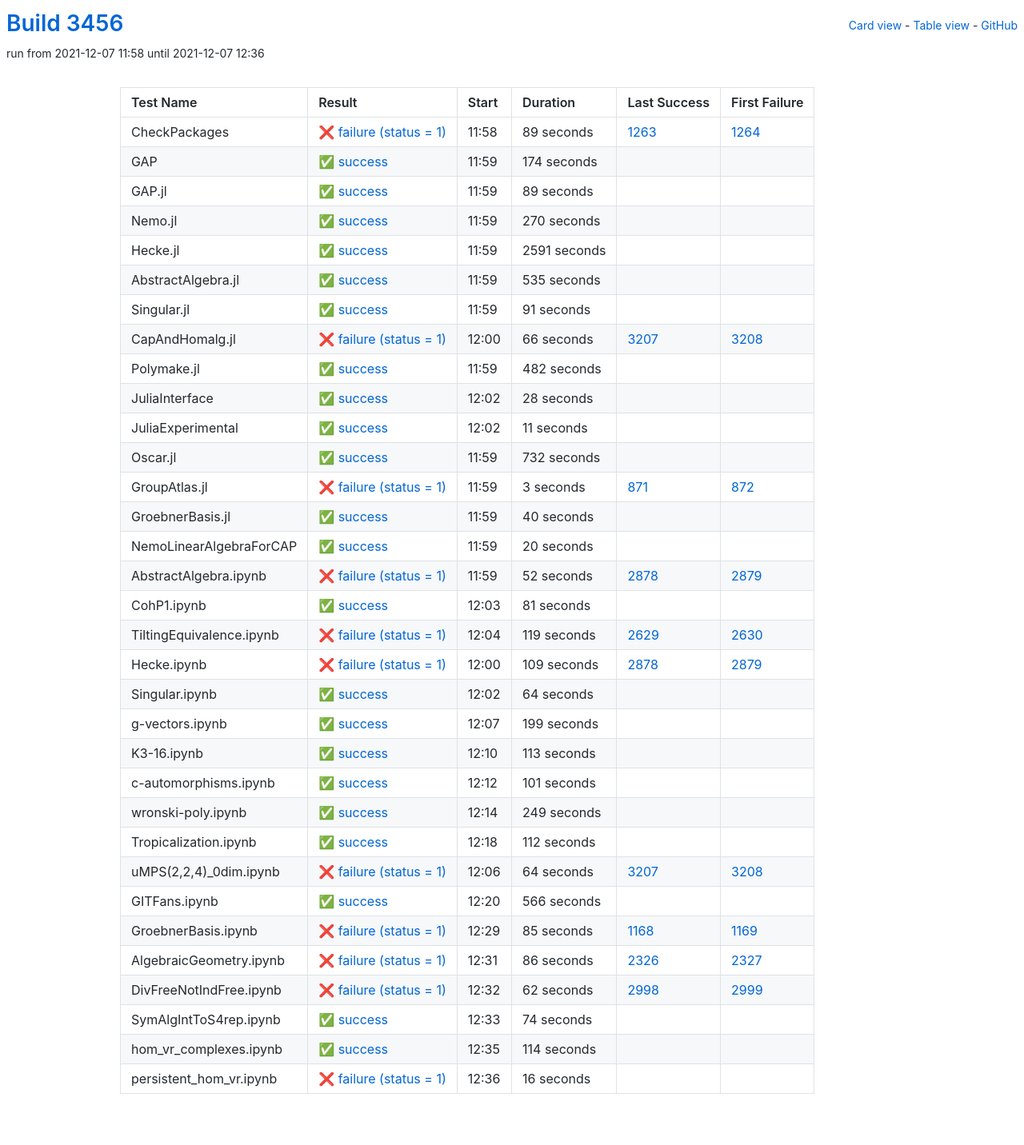
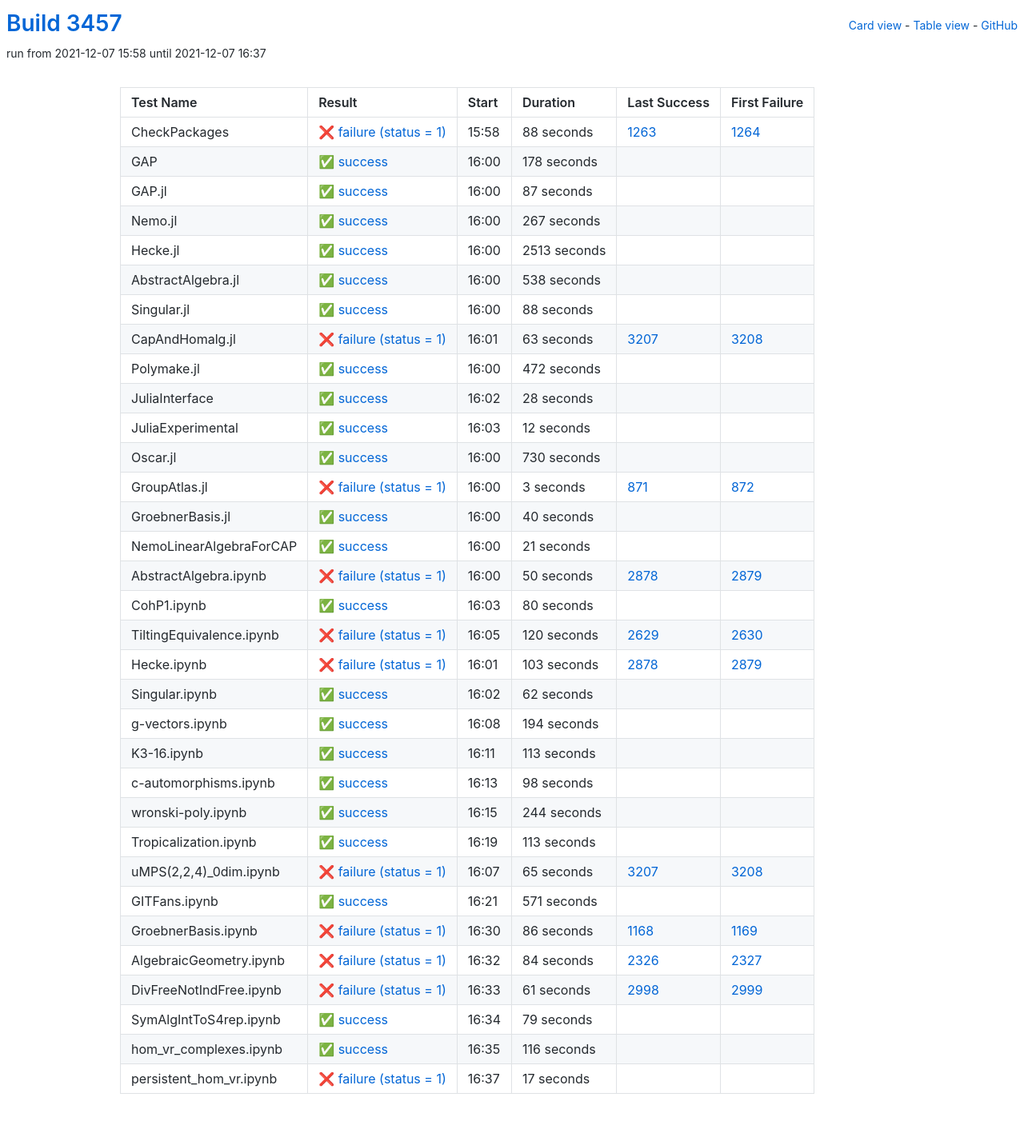
Before and after one commit to oscar-system/oscar-ci-status-stable, a Jekyll site: the page built from table.html, in a window 1280 px wide. Shown: the whole page at 80% size. Built offline with Jekyll 4.4.1, drawn with Linux system fonts in a browser that asks for light colours.

Commit message:
Build #3457

```diff
--- a/_data/ci.yml
+++ b/_data/ci.yml
@@ -1,6 +1,6 @@
 ---
-build: 3456
-build_url: https://oscarci.mathematik.uni-kl.de/job/oscar-stable/3456/
+build: 3457
+build_url: https://oscarci.mathematik.uni-kl.de/job/oscar-stable/3457/
 job: oscar-stable
 organization: oscar-system
 repo: oscar-ci-status-stable
@@ -8,116 +8,116 @@ repourl: https://github.com/oscar-system/oscar-ci-status-stable
 tests:
 - name: CheckPackages
   id: checkpackages
-  log: https://oscarci.mathematik.uni-kl.de/job/oscar-stable/3456/artifact/logs/build-3456/CheckPackages.log
-  start: 2021-12-07 11:58
+  log: https://oscarci.mathematik.uni-kl.de/job/oscar-stable/3457/artifact/logs/build-3457/CheckPackages.log
+  start: 2021-12-07 15:58
   success: false
   exitcode: 1
   status: failure
-  duration: 89
+  duration: 88
   last_success: 1263
   last_success_url: https://oscarci.mathematik.uni-kl.de/job/oscar-stable/1263/
   first_failure: 1264
   first_failure_url: https://oscarci.mathematik.uni-kl.de/job/oscar-stable/1264/
 - name: GAP
   id: gap
-  log: https://oscarci.mathematik.uni-kl.de/job/oscar-stable/3456/artifact/logs/build-3456/GAP.log
-  start: 2021-12-07 11:59
+  log: https://oscarci.mathematik.uni-kl.de/job/oscar-stable/3457/artifact/logs/build-3457/GAP.log
+  start: 2021-12-07 16:00
   success: true
   exitcode: 0
   status: success
-  duration: 174
+  duration: 178
   last_success: false
   last_success_url:
   first_failure: false
   first_failure_url:
 - name: GAP.jl
   id: gap-jl
-  log: https://oscarci.mathematik.uni-kl.de/job/oscar-stable/3456/artifact/logs/build-3456/GAP.jl.log
-  start: 2021-12-07 11:59
+  log: https://oscarci.mathematik.uni-kl.de/job/oscar-stable/3457/artifact/logs/build-3457/GAP.jl.log
+  start: 2021-12-07 16:00
   success: true
   exitcode: 0
   status: success
-  duration: 89
+  duration: 87
   last_success: false
   last_success_url:
   first_failure: false
   first_failure_url:
 - name: Nemo.jl
   id: nemo-jl
-  log: https://oscarci.mathematik.uni-kl.de/job/oscar-stable/3456/artifact/logs/build-3456/Nemo.jl.log
-  start: 2021-12-07 11:59
+  log: https://oscarci.mathematik.uni-kl.de/job/oscar-stable/3457/artifact/logs/build-3457/Nemo.jl.log
+  start: 2021-12-07 16:00
   success: true
   exitcode: 0
   status: success
-  duration: 270
+  duration: 267
   last_success: false
   last_success_url:
   first_failure: false
   first_failure_url:
 - name: Hecke.jl
   id: hecke-jl
-  log: https://oscarci.mathematik.uni-kl.de/job/oscar-stable/3456/artifact/logs/build-3456/Hecke.jl.log
-  start: 2021-12-07 11:59
+  log: https://oscarci.mathematik.uni-kl.de/job/oscar-stable/3457/artifact/logs/build-3457/Hecke.jl.log
+  start: 2021-12-07 16:00
   success: true
   exitcode: 0
   status: success
-  duration: 2591
+  duration: 2513
   last_success: false
   last_success_url:
   first_failure: false
   first_failure_url:
 - name: AbstractAlgebra.jl
   id: abstractalgebra-jl
-  log: https://oscarci.mathematik.uni-kl.de/job/oscar-stable/3456/artifact/logs/build-3456/AbstractAlgebra.jl.log
-  start: 2021-12-07 11:59
+  log: https://oscarci.mathematik.uni-kl.de/job/oscar-stable/3457/artifact/logs/build-3457/AbstractAlgebra.jl.log
+  start: 2021-12-07 16:00
   success: true
   exitcode: 0
   status: success
-  duration: 535
+  duration: 538
   last_success: false
   last_success_url:
   first_failure: false
   first_failure_url:
 - name: Singular.jl
   id: singular-jl
-  log: https://oscarci.mathematik.uni-kl.de/job/oscar-stable/3456/artifact/logs/build-3456/Singular.jl.log
-  start: 2021-12-07 11:59
+  log: https://oscarci.mathematik.uni-kl.de/job/oscar-stable/3457/artifact/logs/build-3457/Singular.jl.log
+  start: 2021-12-07 16:00
   success: true
   exitcode: 0
   status: success
-  duration: 91
+  duration: 88
   last_success: false
   last_success_url:
   first_failure: false
   first_failure_url:
 - name: CapAndHomalg.jl
   id: capandhomalg-jl
-  log: https://oscarci.mathematik.uni-kl.de/job/oscar-stable/3456/artifact/logs/build-3456/CapAndHomalg.jl.log
-  start: 2021-12-07 12:00
+  log: https://oscarci.mathematik.uni-kl.de/job/oscar-stable/3457/artifact/logs/build-3457/CapAndHomalg.jl.log
+  start: 2021-12-07 16:01
   success: false
   exitcode: 1
   status: failure
-  duration: 66
+  duration: 63
   last_success: 3207
   last_success_url: https://oscarci.mathematik.uni-kl.de/job/oscar-stable/3207/
   first_failure: 3208
   first_failure_url: https://oscarci.mathematik.uni-kl.de/job/oscar-stable/3208/
 - name: Polymake.jl
   id: polymake-jl
-  log: https://oscarci.mathematik.uni-kl.de/job/oscar-stable/3456/artifact/logs/build-3456/Polymake.jl.log
-  start: 2021-12-07 11:59
+  log: https://oscarci.mathematik.uni-kl.de/job/oscar-stable/3457/artifact/logs/build-3457/Polymake.jl.log
+  start: 2021-12-07 16:00
   success: true
   exitcode: 0
   status: success
-  duration: 482
+  duration: 472
   last_success: false
   last_success_url:
   first_failure: false
   first_failure_url:
 - name: JuliaInterface
   id: juliainterface
-  log: https://oscarci.mathematik.uni-kl.de/job/oscar-stable/3456/artifact/logs/build-3456/JuliaInterface.log
-  start: 2021-12-07 12:02
+  log: https://oscarci.mathematik.uni-kl.de/job/oscar-stable/3457/artifact/logs/build-3457/JuliaInterface.log
+  start: 2021-12-07 16:02
   success: true
   exitcode: 0
   status: success
@@ -128,32 +128,32 @@ tests:
   first_failure_url:
 - name: JuliaExperimental
   id: juliaexperimental
-  log: https://oscarci.mathematik.uni-kl.de/job/oscar-stable/3456/artifact/logs/build-3456/JuliaExperimental.log
-  start: 2021-12-07 12:02
+  log: https://oscarci.mathematik.uni-kl.de/job/oscar-stable/3457/artifact/logs/build-3457/JuliaExperimental.log
+  start: 2021-12-07 16:03
   success: true
   exitcode: 0
   status: success
-  duration: 11
+  duration: 12
   last_success: false
   last_success_url:
   first_failure: false
   first_failure_url:
 - name: Oscar.jl
   id: oscar-jl
-  log: https://oscarci.mathematik.uni-kl.de/job/oscar-stable/3456/artifact/logs/build-3456/Oscar.jl.log
-  start: 2021-12-07 11:59
+  log: https://oscarci.mathematik.uni-kl.de/job/oscar-stable/3457/artifact/logs/build-3457/Oscar.jl.log
+  start: 2021-12-07 16:00
   success: true
   exitcode: 0
   status: success
-  duration: 732
+  duration: 730
   last_success: false
   last_success_url:
   first_failure: false
   first_failure_url:
 - name: GroupAtlas.jl
   id: groupatlas-jl
-  log: https://oscarci.mathematik.uni-kl.de/job/oscar-stable/3456/artifact/logs/build-3456/GroupAtlas.jl.log
-  start: 2021-12-07 11:59
+  log: https://oscarci.mathematik.uni-kl.de/job/oscar-stable/3457/artifact/logs/build-3457/GroupAtlas.jl.log
+  start: 2021-12-07 16:00
   success: false
   exitcode: 1
   status: failure
@@ -164,8 +164,8 @@ tests:
   first_failure_url: https://oscarci.mathematik.uni-kl.de/job/oscar-stable/872/
 - name: GroebnerBasis.jl
   id: groebnerbasis-jl
-  log: https://oscarci.mathematik.uni-kl.de/job/oscar-stable/3456/artifact/logs/build-3456/GroebnerBasis.jl.log
-  start: 2021-12-07 11:59
+  log: https://oscarci.mathematik.uni-kl.de/job/oscar-stable/3457/artifact/logs/build-3457/GroebnerBasis.jl.log
+  start: 2021-12-07 16:00
   success: true
   exitcode: 0
   status: success
@@ -176,92 +176,92 @@ tests:
   first_failure_url:
 - name: NemoLinearAlgebraForCAP
   id: nemolinearalgebraforcap
-  log: https://oscarci.mathematik.uni-kl.de/job/oscar-stable/3456/artifact/logs/build-3456/NemoLinearAlgebraForCAP.log
-  start: 2021-12-07 11:59
+  log: https://oscarci.mathematik.uni-kl.de/job/oscar-stable/3457/artifact/logs/build-3457/NemoLinearAlgebraForCAP.log
+  start: 2021-12-07 16:00
   success: true
   exitcode: 0
   status: success
-  duration: 20
+  duration: 21
   last_success: false
   last_success_url:
   first_failure: false
   first_failure_url:
 - name: AbstractAlgebra.ipynb
   id: abstractalgebra-ipynb
-  log: https://oscarci.mathematik.uni-kl.de/job/oscar-stable/3456/artifact/logs/build-3456/AbstractAlgebra.ipynb.log
-  start: 2021-12-07 11:59
+  log: https://oscarci.mathematik.uni-kl.de/job/oscar-stable/3457/artifact/logs/build-3457/AbstractAlgebra.ipynb.log
+  start: 2021-12-07 16:00
   success: false
   exitcode: 1
   status: failure
-  duration: 52
+  duration: 50
   last_success: 2878
   last_success_url: https://oscarci.mathematik.uni-kl.de/job/oscar-stable/2878/
   first_failure: 2879
   first_failure_url: https://oscarci.mathematik.uni-kl.de/job/oscar-stable/2879/
 - name: CohP1.ipynb
   id: cohp1-ipynb
-  log: https://oscarci.mathematik.uni-kl.de/job/oscar-stable/3456/artifact/logs/build-3456/CohP1.ipynb.log
-  start: 2021-12-07 12:03
+  log: https://oscarci.mathematik.uni-kl.de/job/oscar-stable/3457/artifact/logs/build-3457/CohP1.ipynb.log
+  start: 2021-12-07 16:03
   success: true
   exitcode: 0
   status: success
-  duration: 81
+  duration: 80
   last_success: false
   last_success_url:
   first_failure: false
   first_failure_url:
 - name: TiltingEquivalence.ipynb
   id: tiltingequivalence-ipynb
-  log: https://oscarci.mathematik.uni-kl.de/job/oscar-stable/3456/artifact/logs/build-3456/TiltingEquivalence.ipynb.log
-  start: 2021-12-07 12:04
+  log: https://oscarci.mathematik.uni-kl.de/job/oscar-stable/3457/artifact/logs/build-3457/TiltingEquivalence.ipynb.log
+  start: 2021-12-07 16:05
   success: false
   exitcode: 1
   status: failure
-  duration: 119
+  duration: 120
   last_success: 2629
   last_success_url: https://oscarci.mathematik.uni-kl.de/job/oscar-stable/2629/
   first_failure: 2630
   first_failure_url: https://oscarci.mathematik.uni-kl.de/job/oscar-stable/2630/
 - name: Hecke.ipynb
   id: hecke-ipynb
-  log: https://oscarci.mathematik.uni-kl.de/job/oscar-stable/3456/artifact/logs/build-3456/Hecke.ipynb.log
-  start: 2021-12-07 12:00
+  log: https://oscarci.mathematik.uni-kl.de/job/oscar-stable/3457/artifact/logs/build-3457/Hecke.ipynb.log
+  start: 2021-12-07 16:01
   success: false
   exitcode: 1
   status: failure
-  duration: 109
+  duration: 103
   last_success: 2878
   last_success_url: https://oscarci.mathematik.uni-kl.de/job/oscar-stable/2878/
   first_failure: 2879
   first_failure_url: https://oscarci.mathematik.uni-kl.de/job/oscar-stable/2879/
 - name: Singular.ipynb
   id: singular-ipynb
-  log: https://oscarci.mathematik.uni-kl.de/job/oscar-stable/3456/artifact/logs/build-3456/Singular.ipynb.log
-  start: 2021-12-07 12:02
+  log: https://oscarci.mathematik.uni-kl.de/job/oscar-stable/3457/artifact/logs/build-3457/Singular.ipynb.log
+  start: 2021-12-07 16:02
   success: true
   exitcode: 0
   status: success
-  duration: 64
+  duration: 62
   last_success: false
   last_success_url:
   first_failure: false
   first_failure_url:
 - name: g-vectors.ipynb
   id: g-vectors-ipynb
-  log: https://oscarci.mathematik.uni-kl.de/job/oscar-stable/3456/artifact/logs/build-3456/g-vectors.ipynb.log
-  start: 2021-12-07 12:07
+  log: https://oscarci.mathematik.uni-kl.de/job/oscar-stable/3457/artifact/logs/build-3457/g-vectors.ipynb.log
+  start: 2021-12-07 16:08
   success: true
   exitcode: 0
   status: success
-  duration: 199
+  duration: 194
   last_success: false
   last_success_url:
   first_failure: false
   first_failure_url:
 - name: K3-16.ipynb
   id: k3-16-ipynb
-  log: https://oscarci.mathematik.uni-kl.de/job/oscar-stable/3456/artifact/logs/build-3456/K3-16.ipynb.log
-  start: 2021-12-07 12:10
+  log: https://oscarci.mathematik.uni-kl.de/job/oscar-stable/3457/artifact/logs/build-3457/K3-16.ipynb.log
+  start: 2021-12-07 16:11
   success: true
   exitcode: 0
   status: success
@@ -272,132 +272,132 @@ tests:
   first_failure_url:
 - name: c-automorphisms.ipynb
   id: c-automorphisms-ipynb
-  log: https://oscarci.mathematik.uni-kl.de/job/oscar-stable/3456/artifact/logs/build-3456/c-automorphisms.ipynb.log
-  start: 2021-12-07 12:12
+  log: https://oscarci.mathematik.uni-kl.de/job/oscar-stable/3457/artifact/logs/build-3457/c-automorphisms.ipynb.log
+  start: 2021-12-07 16:13
   success: true
   exitcode: 0
   status: success
-  duration: 101
+  duration: 98
   last_success: false
   last_success_url:
   first_failure: false
   first_failure_url:
 - name: wronski-poly.ipynb
   id: wronski-poly-ipynb
-  log: https://oscarci.mathematik.uni-kl.de/job/oscar-stable/3456/artifact/logs/build-3456/wronski-poly.ipynb.log
-  start: 2021-12-07 12:14
+  log: https://oscarci.mathematik.uni-kl.de/job/oscar-stable/3457/artifact/logs/build-3457/wronski-poly.ipynb.log
+  start: 2021-12-07 16:15
   success: true
   exitcode: 0
   status: success
-  duration: 249
+  duration: 244
   last_success: false
   last_success_url:
   first_failure: false
   first_failure_url:
 - name: Tropicalization.ipynb
   id: tropicalization-ipynb
-  log: https://oscarci.mathematik.uni-kl.de/job/oscar-stable/3456/artifact/logs/build-3456/Tropicalization.ipynb.log
-  start: 2021-12-07 12:18
+  log: https://oscarci.mathematik.uni-kl.de/job/oscar-stable/3457/artifact/logs/build-3457/Tropicalization.ipynb.log
+  start: 2021-12-07 16:19
   success: true
   exitcode: 0
   status: success
-  duration: 112
+  duration: 113
   last_success: false
   last_success_url:
   first_failure: false
   first_failure_url:
 - name: uMPS(2,2,4)_0dim.ipynb
   id: umps-2-2-4-0dim-ipynb
-  log: https://oscarci.mathematik.uni-kl.de/job/oscar-stable/3456/artifact/logs/build-3456/uMPS-2-2-4-_0dim.ipynb.log
-  start: 2021-12-07 12:06
+  log: https://oscarci.mathematik.uni-kl.de/job/oscar-stable/3457/artifact/logs/build-3457/uMPS-2-2-4-_0dim.ipynb.log
+  start: 2021-12-07 16:07
   success: false
   exitcode: 1
   status: failure
-  duration: 64
+  duration: 65
   last_success: 3207
   last_success_url: https://oscarci.mathematik.uni-kl.de/job/oscar-stable/3207/
   first_failure: 3208
   first_failure_url: https://oscarci.mathematik.uni-kl.de/job/oscar-stable/3208/
 - name: GITFans.ipynb
   id: gitfans-ipynb
-  log: https://oscarci.mathematik.uni-kl.de/job/oscar-stable/3456/artifact/logs/build-3456/GITFans.ipynb.log
-  start: 2021-12-07 12:20
+  log: https://oscarci.mathematik.uni-kl.de/job/oscar-stable/3457/artifact/logs/build-3457/GITFans.ipynb.log
+  start: 2021-12-07 16:21
   success: true
   exitcode: 0
   status: success
-  duration: 566
+  duration: 571
   last_success: false
   last_success_url:
   first_failure: false
   first_failure_url:
 - name: GroebnerBasis.ipynb
   id: groebnerbasis-ipynb
-  log: https://oscarci.mathematik.uni-kl.de/job/oscar-stable/3456/artifact/logs/build-3456/GroebnerBasis.ipynb.log
-  start: 2021-12-07 12:29
+  log: https://oscarci.mathematik.uni-kl.de/job/oscar-stable/3457/artifact/logs/build-3457/GroebnerBasis.ipynb.log
+  start: 2021-12-07 16:30
   success: false
   exitcode: 1
   status: failure
-  duration: 85
+  duration: 86
   last_success: 1168
   last_success_url: https://oscarci.mathematik.uni-kl.de/job/oscar-stable/1168/
   first_failure: 1169
   first_failure_url: https://oscarci.mathematik.uni-kl.de/job/oscar-stable/1169/
 - name: AlgebraicGeometry.ipynb
   id: algebraicgeometry-ipynb
-  log: https://oscarci.mathematik.uni-kl.de/job/oscar-stable/3456/artifact/logs/build-3456/AlgebraicGeometry.ipynb.log
-  start: 2021-12-07 12:31
+  log: https://oscarci.mathematik.uni-kl.de/job/oscar-stable/3457/artifact/logs/build-3457/AlgebraicGeometry.ipynb.log
+  start: 2021-12-07 16:32
   success: false
   exitcode: 1
   status: failure
-  duration: 86
+  duration: 84
   last_success: 2326
   last_success_url: https://oscarci.mathematik.uni-kl.de/job/oscar-stable/2326/
   first_failure: 2327
   first_failure_url: https://oscarci.mathematik.uni-kl.de/job/oscar-stable/2327/
 - name: DivFreeNotIndFree.ipynb
   id: divfreenotindfree-ipynb
-  log: https://oscarci.mathematik.uni-kl.de/job/oscar-stable/3456/artifact/logs/build-3456/DivFreeNotIndFree.ipynb.log
-  start: 2021-12-07 12:32
+  log: https://oscarci.mathematik.uni-kl.de/job/oscar-stable/3457/artifact/logs/build-3457/DivFreeNotIndFree.ipynb.log
+  start: 2021-12-07 16:33
   success: false
   exitcode: 1
   status: failure
-  duration: 62
+  duration: 61
   last_success: 2998
   last_success_url: https://oscarci.mathematik.uni-kl.de/job/oscar-stable/2998/
   first_failure: 2999
   first_failure_url: https://oscarci.mathematik.uni-kl.de/job/oscar-stable/2999/
 - name: SymAlgIntToS4rep.ipynb
   id: symalginttos4rep-ipynb
-  log: https://oscarci.mathematik.uni-kl.de/job/oscar-stable/3456/artifact/logs/build-3456/SymAlgIntToS4rep.ipynb.log
-  start: 2021-12-07 12:33
+  log: https://oscarci.mathematik.uni-kl.de/job/oscar-stable/3457/artifact/logs/build-3457/SymAlgIntToS4rep.ipynb.log
+  start: 2021-12-07 16:34
   success: true
   exitcode: 0
   status: success
-  duration: 74
+  duration: 79
   last_success: false
   last_success_url:
   first_failure: false
   first_failure_url:
 - name: hom_vr_complexes.ipynb
   id: hom-vr-complexes-ipynb
-  log: https://oscarci.mathematik.uni-kl.de/job/oscar-stable/3456/artifact/logs/build-3456/hom_vr_complexes.ipynb.log
-  start: 2021-12-07 12:35
+  log: https://oscarci.mathematik.uni-kl.de/job/oscar-stable/3457/artifact/logs/build-3457/hom_vr_complexes.ipynb.log
+  start: 2021-12-07 16:35
   success: true
   exitcode: 0
   status: success
-  duration: 114
+  duration: 116
   last_success: false
   last_success_url:
   first_failure: false
   first_failure_url:
 - name: persistent_hom_vr.ipynb
   id: persistent-hom-vr-ipynb
-  log: https://oscarci.mathematik.uni-kl.de/job/oscar-stable/3456/artifact/logs/build-3456/persistent_hom_vr.ipynb.log
-  start: 2021-12-07 12:36
+  log: https://oscarci.mathematik.uni-kl.de/job/oscar-stable/3457/artifact/logs/build-3457/persistent_hom_vr.ipynb.log
+  start: 2021-12-07 16:37
   success: false
   exitcode: 1
   status: failure
-  duration: 16
+  duration: 17
   last_success: false
   last_success_url:
   first_failure: false
```
Also changed, not shown: README.md.
